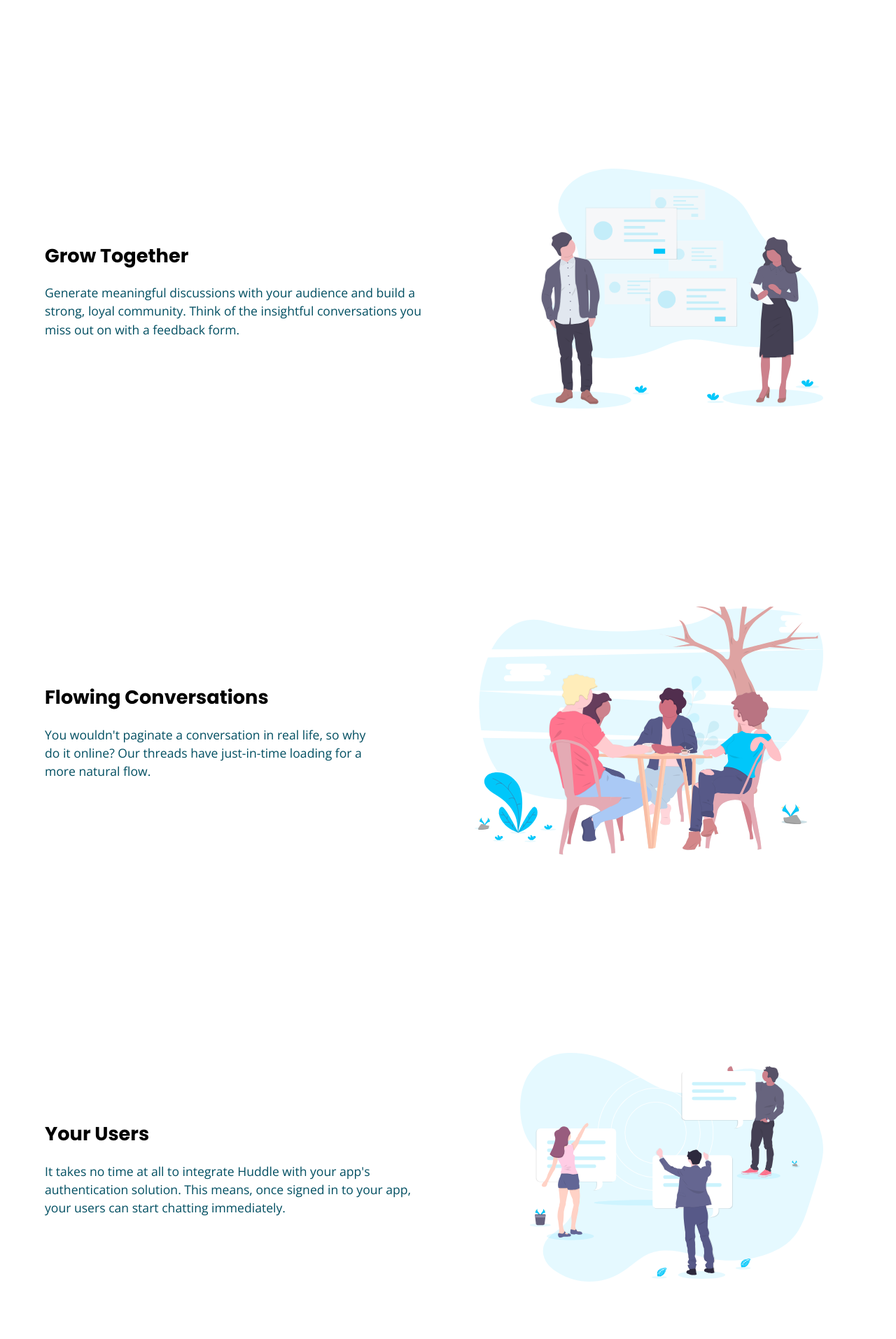
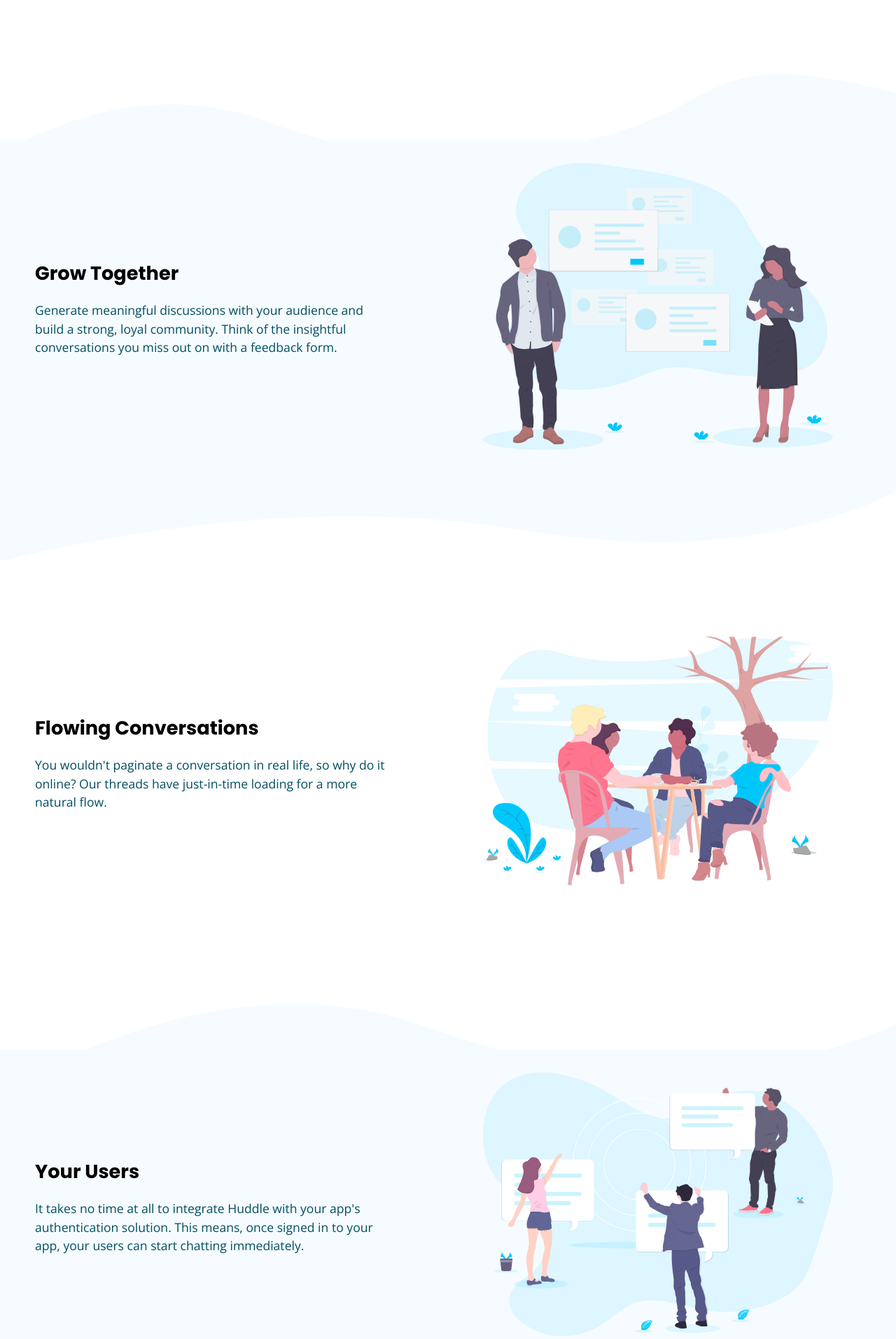
Before and after one commit to MasterKrab/huddle-landing-page-with-curved-sectio, a web app: file public/index.html in a window 1280 px wide. Shown: the part 1483-3397 px from the top of the page at 70% size. Run offline with its HTML, style and script files only (its server is not run), Linux system fonts and the light colour scheme.

Commit message:
Add about bg-image

```diff
--- a/public/index.html
+++ b/public/index.html
@@ -46,7 +46,7 @@
         </div>
       </article>
       <article class="about">
-        <figure> <img src="../assets/img/illustration-grow-together.svg" alt="grow together illustration"></figure>
+        <figure> <img class="about__image" src="../assets/img/illustration-grow-together.svg" alt="grow together illustration"></figure>
         <div class="about__card">
           <h2 class="about__title">Grow Together</h2>
           <p class="about__text">Generate meaningful discussions with your audience and build a strong, loyal community. Think of the insightful conversations you miss out on with a feedback form.</p>
--- a/src/scss/components/_about.scss
+++ b/src/scss/components/_about.scss
@@ -7,15 +7,76 @@
    text-align: center;
    gap: 2rem;
    margin-bottom: 200px;
-   padding: 1.5rem;
+   padding: 1rem 1.5rem;
+   position: relative;
 
    @media screen and (min-width: 768px){
       text-align: start;
       flex-direction: row-reverse;
-      max-width: 1200px;
+      justify-content: center;
       margin-left: auto;
       margin-right: auto;
       gap: 100px;
+   }
+
+   &:nth-child(2),
+   &:nth-child(4){
+      background-color: #F6FBFF;
+
+      &::after,
+      &::before{
+         content: "";
+         background-repeat: no-repeat;
+         background-size: contain;
+         position: absolute;
+         left: 0;
+         width: 100%;
+         height: 200px;
+      }
+
+      &::before{
+         background-image: url(../assets/img/bg-section-top-mobile-1.svg);
+         top: -20%;
+
+         @media screen and (min-width: 768px){
+            background-image: url(../assets/img/bg-section-top-desktop-1.svg);
+         }
+      }
+
+      &::after{
+         background-image: url(../assets/img/bg-section-bottom-mobile-1.svg);
+         bottom: -200px;
+
+         @media screen and (min-width: 768px){
+            background-image: url(../assets/img/bg-section-bottom-desktop-1.svg);
+         }
+      }
+   }
+
+   &:nth-child(4){
+      &::before{
+         background-image: url(../assets/img/bg-section-top-mobile-2.svg);
+         top: -15%;
+
+         @media screen and (min-width: 768px){
+            background-image: url(../assets/img/bg-section-top-desktop-2.svg);
+         }
+      }
+
+      &::after{
+         background-image: url(../assets/img/bg-section-bottom-mobile-2.svg);
+         bottom: -200px;
+
+         @media screen and (min-width: 768px){
+            background-image: url(../assets/img/bg-section-bottom-desktop-2.svg);
+         }
+      }
+   }
+
+   &__card, &__image{
+      position: relative;
+      z-index: 100;
+      max-width: 500px;
    }
 
    &__title{
--- a/src/views/pages/index.pug
+++ b/src/views/pages/index.pug
@@ -50,7 +50,7 @@ html(lang="en")
                   p.numbers__text Messages Sent
          article.about
             figure
-               img(src="../assets/img/illustration-grow-together.svg", alt="grow together illustration")
+               img.about__image(src="../assets/img/illustration-grow-together.svg", alt="grow together illustration")
             .about__card
                h2.about__title Grow Together
                p.about__text Generate meaningful discussions with your audience and build a strong, loyal community. Think of the insightful conversations you miss out on with a feedback form.
```
Also changed, not shown: public/css/styles.css.
